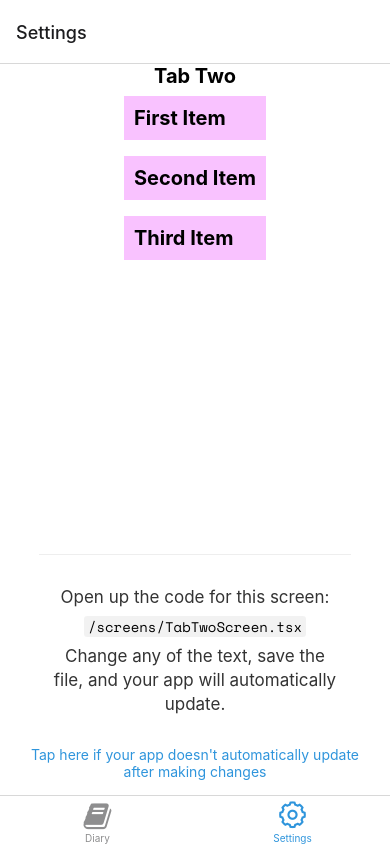
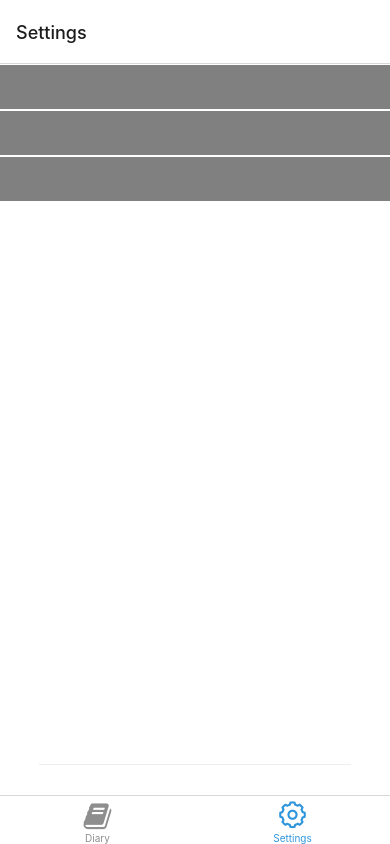
Before and after one commit to yukFuruya/TsMemo, a React Native app: screen /TabTwo in a window 390 px wide. Built offline with nearby package versions, Linux system fonts and the light colour scheme; what expo-linking would draw is missing.

Commit message:
Co-authored-by: motokikobayahi <motokikobayahi@users.noreply.github.com> Co-authored-by: yukFuruya <yukFuruya@users.noreply.github.com>

```diff
--- a/screens/TabTwoScreen.tsx
+++ b/screens/TabTwoScreen.tsx
@@ -1,40 +1,46 @@
-import { StyleSheet } from 'react-native';
+import { StyleSheet } from "react-native";
 
-import EditScreenInfo from '../components/EditScreenInfo';
-import { Text, View } from '../components/Themed';
+import EditScreenInfo from "../components/EditScreenInfo";
+import { Text, View } from "../components/Themed";
 
 import React, { useState } from "react";
 import { FlatList, TouchableOpacity } from "react-native";
-
-
 
 export default function TabTwoScreen() {
   const DATA = [
     {
       id: "bd7acbea-c1b1-46c2-aed5-3ad53abb28ba",
-      title: "First Item",
+      title: "Theme Change",
     },
     {
       id: "3ac68afc-c605-48d3-a4f8-fbd91aa97f63",
-      title: "Second Item",
+      title: "Review Our App!!",
     },
     {
       id: "58694a0f-3da1-471f-bd96-145571e29d72",
-      title: "Third Item",
+      title: "Privacy Policy",
     },
   ];
   const [selectedId, setSelectedId] = useState(null);
-  const Item = ({ item, onPress, backgroundColor, textColor }:{item: any, onPress:any, backgroundColor:any, textColor:any}) => (
-    <TouchableOpacity
-      onPress={onPress}
-      style={[styles.item, backgroundColor]}>
+  const Item = ({
+    item,
+    onPress,
+    backgroundColor,
+    textColor,
+  }: {
+    item: any;
+    onPress: any;
+    backgroundColor: any;
+    textColor: any;
+  }) => (
+    <TouchableOpacity onPress={onPress} style={[styles.item, backgroundColor]}>
       <Text style={[styles.title, textColor]}>{item.title}</Text>
     </TouchableOpacity>
   );
 
-  const renderItem = ({ item }:{item:any}) => {
-    const backgroundColor = item.id === selectedId ? "#6e3b6e" : "#f9c2ff";
-    const color = item.id === selectedId ? 'white' : 'black';
+  const renderItem = ({ item }: { item: any }) => {
+    const backgroundColor = item.id === selectedId ? "white" : "gray";
+    const color = item.id === selectedId ? "black" : "white";
     return (
       <Item
         item={item}
@@ -47,15 +53,19 @@ export default function TabTwoScreen() {
 
   return (
     <View style={styles.container}>
-      <Text style={styles.title}>Tab Two</Text>
+      {/* <Text style={styles.title}>Tab Two</Text> */}
       <FlatList
         data={DATA}
         renderItem={renderItem}
         keyExtractor={(item) => item.id}
         extraData={selectedId}
       />
-      <View style={styles.separator} lightColor="#eee" darkColor="rgba(255,255,255,0.1)" />
-      <EditScreenInfo path="/screens/TabTwoScreen.tsx" />
+      <View
+        style={styles.separator}
+        lightColor="#eee"
+        darkColor="rgba(255,255,255,0.1)"
+      />
+      {/* <EditScreenInfo path="/screens/TabTwoScreen.tsx" /> */}
     </View>
   );
 }
@@ -63,21 +73,22 @@ export default function TabTwoScreen() {
 const styles = StyleSheet.create({
   container: {
     flex: 1,
-    alignItems: 'center',
-    justifyContent: 'center',
+    alignItems: "center",
+    justifyContent: "center",
   },
   title: {
     fontSize: 20,
-    fontWeight: 'bold',
+    fontWeight: "bold",
   },
   separator: {
     marginVertical: 30,
     height: 1,
-    width: '80%',
+    width: "80%",
   },
   item: {
     padding: 10,
-    marginVertical: 8,
-    marginHorizontal: 16,
+    marginVertical: 1,
+    marginHorizontal: 0,
+    width: 1000,
   },
 });
```
